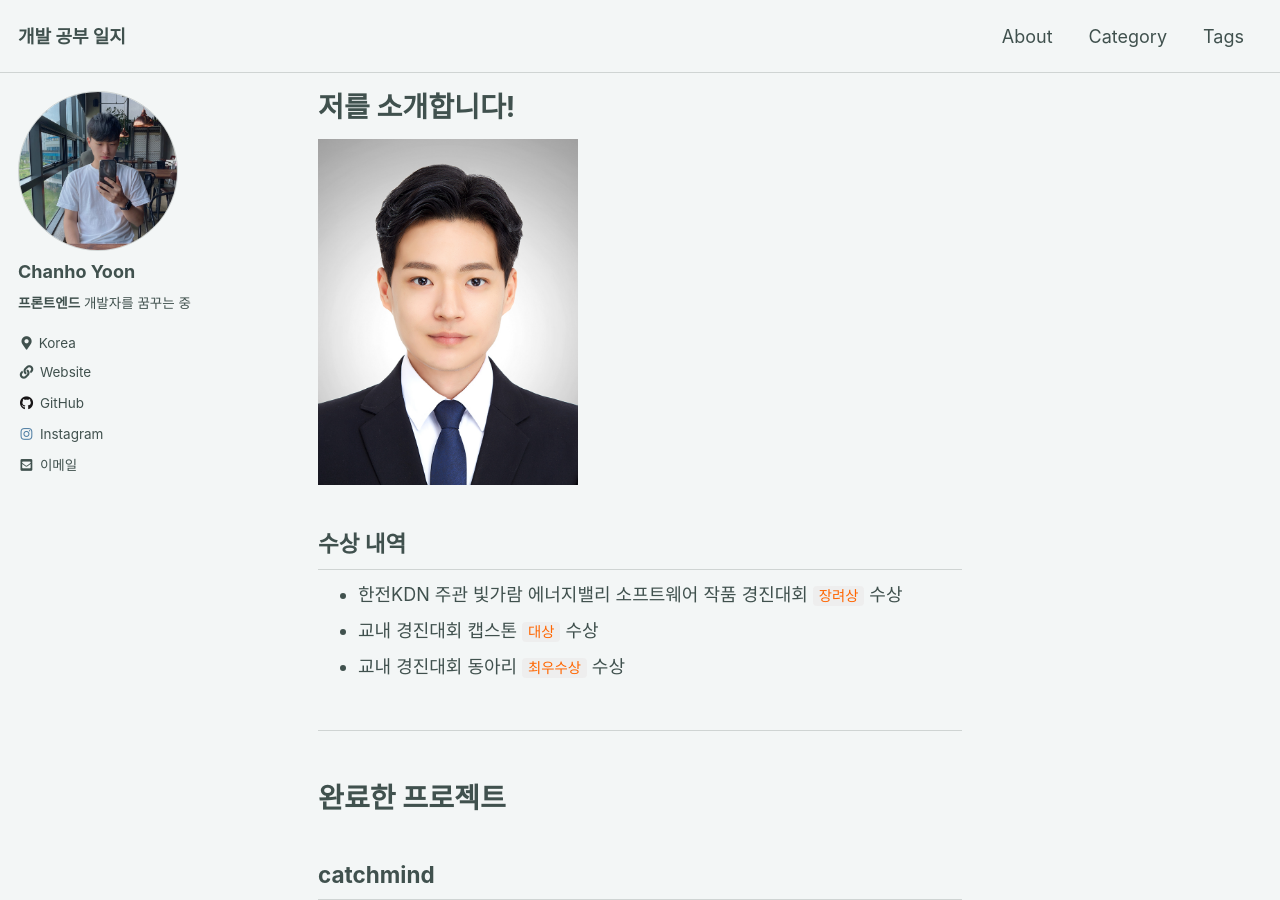
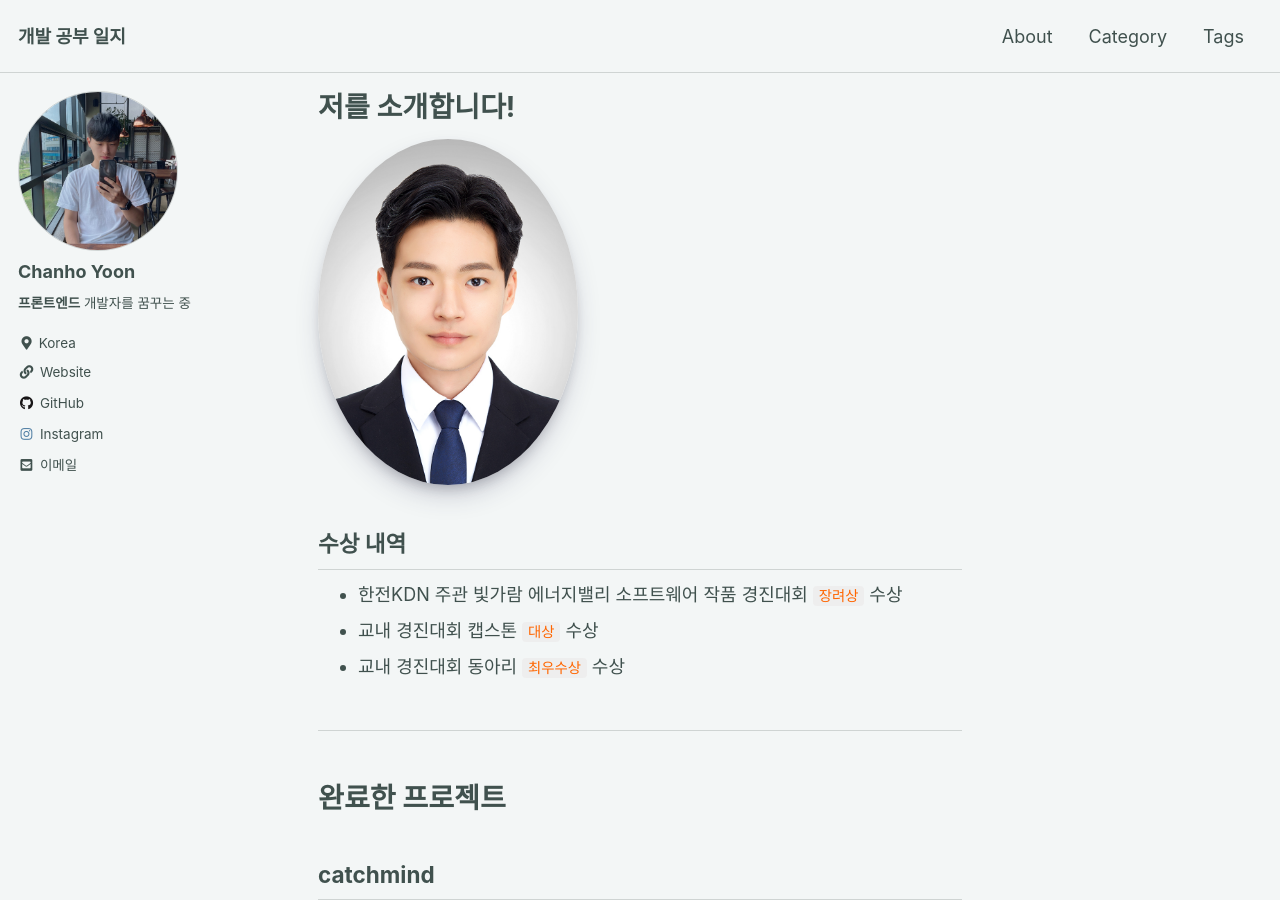
Before and after one commit to chanho-Yoon/chanho-Yoon.github.io, a Jekyll site: the page built from _pages/about.md, in a window 1280 px wide and 900 px high. Built offline with Jekyll 4.4.1, drawn with Linux system fonts in a browser that asks for light colours; cached includes are drawn as plain includes.

Commit message:
update about.md profile image

```diff
--- a/_pages/about.md
+++ b/_pages/about.md
@@ -5,7 +5,9 @@ layout: single
 
 # 저를 소개합니다!
 
-![Image Alt 텍스트](/assets/images/chanhoprofile.jpg){: width="260"}
+<!-- ![Image Alt 텍스트](/assets/images/chanhoprofile.jpg){: width="260"} -->
+
+<img src='/assets/images/chanhoprofile.jpg' alt='profile' style="width:260px; border-radius: 60%; box-shadow: rgba(50, 50, 93, 0.25) 0px 13px 27px -5px, rgba(0, 0, 0, 0.3) 0px 8px 16px -8px, rgba(0, 0, 0, 0.024) 0px -6px 16px -6px;"/>
 
 ## 수상 내역
 
```
